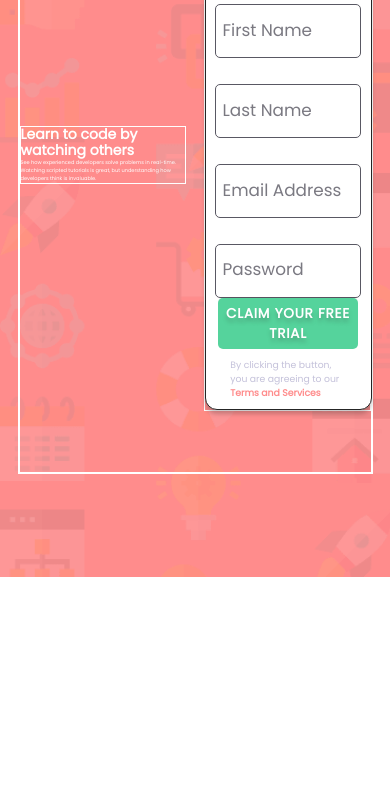
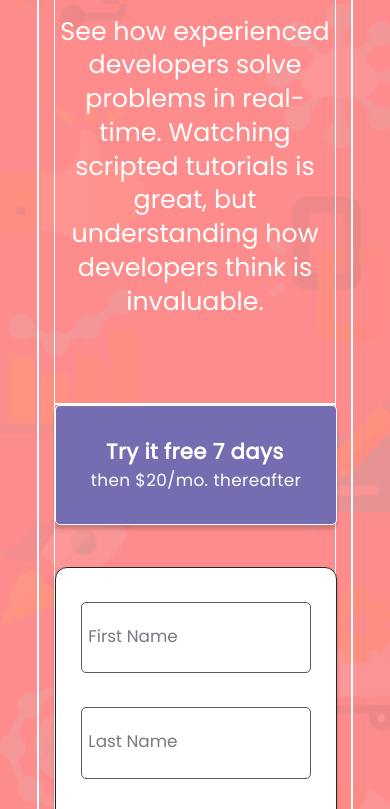
Before and after one commit to MajaKnezevic4598/intro-component-with-signup-form-MajaK, a plain HTML site: page index.html in a window 390 px wide. Shown: the part 267-1076 px from the top of the page. Before the commit the page ends 844 px from the top, so only its background shows below. Drawn offline with Linux system fonts and the light colour scheme.

Commit message:
layout finished

```diff
--- a/style.css
+++ b/style.css
@@ -18,11 +18,12 @@ body{
     font-family: 'Poppins', sans-serif;
 }
 h1{
-    font-weight: 700;
+    font-weight: 900;
     color:#fff;
-    font-size: 3.6vw;
-    line-height: 4vw;
+    font-size: 4.4vw;
+    line-height: 4.6vw;
     margin: 0;
+    margin-bottom: 4vh;
 
 }
 .main{
@@ -44,7 +45,7 @@ h1{
     border: 2px solid white;
     display: flex;
     align-items: center;
-    justify-content: space-between;
+    justify-content: space-around;
 
 }
 .left{
@@ -58,11 +59,12 @@ h1{
 .left p{
     color: white;
     font-size: 1.3vw;
+    line-height: 2.3vw;
     margin: 0;
 }
 
 .right {
-    width: 47%;
+    width: 42%;
     height: auto;
     border: 1px solid white;
 
@@ -106,6 +108,7 @@ h1{
     flex-direction: column;
    align-items: center;
    box-shadow: 0 4px 4px rgba(0,0,0,0.25);
+
 
 }
 
@@ -171,6 +174,7 @@ h1{
      text-shadow: 0px 4px 4px rgba(0,0,0,0.25);
      box-shadow: 0 -1px 0 rgba(0,0,0,9.09%);
      cursor: pointer;
+     margin-top:3vh;
 }
 
 .form button +p{
@@ -192,3 +196,89 @@ h1{
     background-position-x: 33vw ;
     background-position-y: center;
 }
+
+@media screen and (max-width:1439px){
+    h1{
+        font-size: 3.1vw;
+        line-height: 3.4vw;
+
+    }
+    .main-conteiner{
+        width: 80%;
+        justify-content: space-evenly;
+    }
+    .left{
+        width: 43%;
+    }
+    .left p{
+
+        font-size: 1.1vw;
+        line-height: 1.4vw;
+        font-weight: 400;
+    }
+    .right {
+        width: 35%;
+    }
+}
+
+@media screen and (max-width:480px){
+    .main {
+        height: auto;
+    }
+    .main-conteiner{
+        height: 100%;
+        flex-direction: column;
+        justify-content: flex-start;
+    }
+    .left, .right{
+        width: 90%;
+    }
+    h1{
+        font-size: 5vh;
+        line-height: 6vh;
+        text-align: center;
+        margin-top:5vh;
+    }
+
+    .left p{
+        font-size:3vh;
+        line-height: 4vh;
+        text-align: center;
+        margin-bottom: 10vh;
+
+    }
+    .right div:first-child {
+       height: 14vh;
+       flex-direction: column;
+       margin-bottom: 5vh;
+
+    }
+ .right div:first-child >span:first-of-type{
+
+    font-size: 2.5vh;
+}
+.right div:first-child >span:nth-of-type(2){
+   font-size: 2vh;
+}
+.form input{
+    width: 80%;
+    height: 8vh;
+    margin-top: 4vh;
+}
+
+.form button+p{
+    font-size: 2vh;
+    text-align: center;
+
+}
+.form {
+    margin-bottom: 8vh;
+}
+.error{
+    background-position-x: 50vw;
+}
+.form button+p{
+    font-size: 2vw;
+}
+
+}
```
